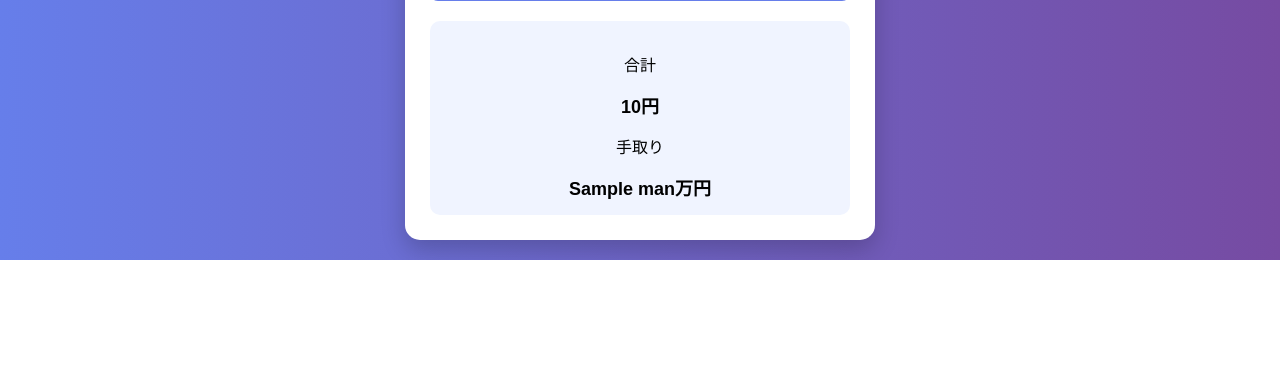
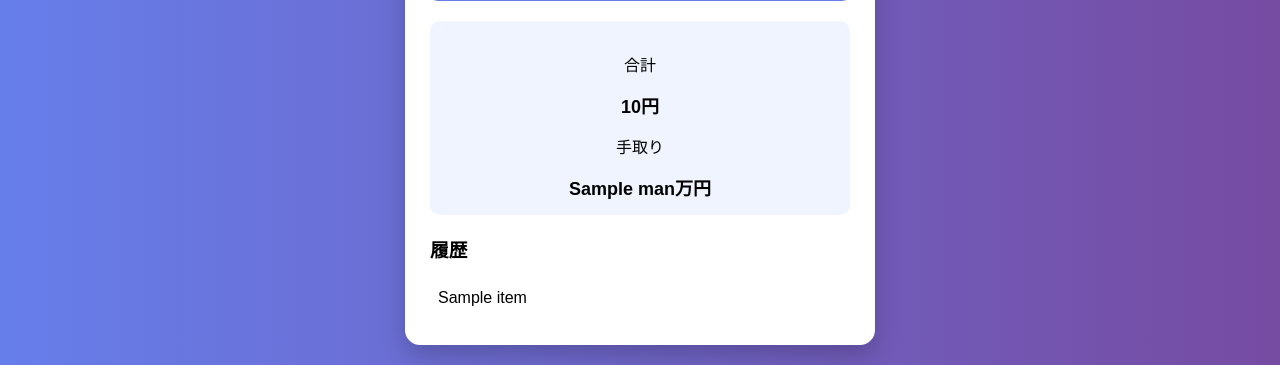
Before and after one commit to oryoch/calc, a Flask app: template templates/index.html in a window 1280 px wide. Shown: the part 929-1294 px from the top of the page. Before the commit the page ends 1189 px from the top, so only its background shows below. Run offline with Flask 3, Linux system fonts and the light colour scheme; the template is opened without the code that fills it: most values are stand-ins (such as "Sample title", 1, 10 or a date in 2020).

Commit message:
Add files via upload

```diff
--- a/templates/index.html
+++ b/templates/index.html
@@ -119,6 +119,17 @@
     </div>
     {% endif %}
 
+    {% if history %}
+    <div style="margin-top:20px;">
+      <h3>履歴</h3>
+      {% for item in history %}
+        <div style="background:#fff; padding:8px; margin-bottom:5px; border-radius:5px;">
+         {{ item }}
+        </div>
+      {% endfor %}
+     </div>
+    {% endif %}
+
   </div>
 </body>
 </html>
```
